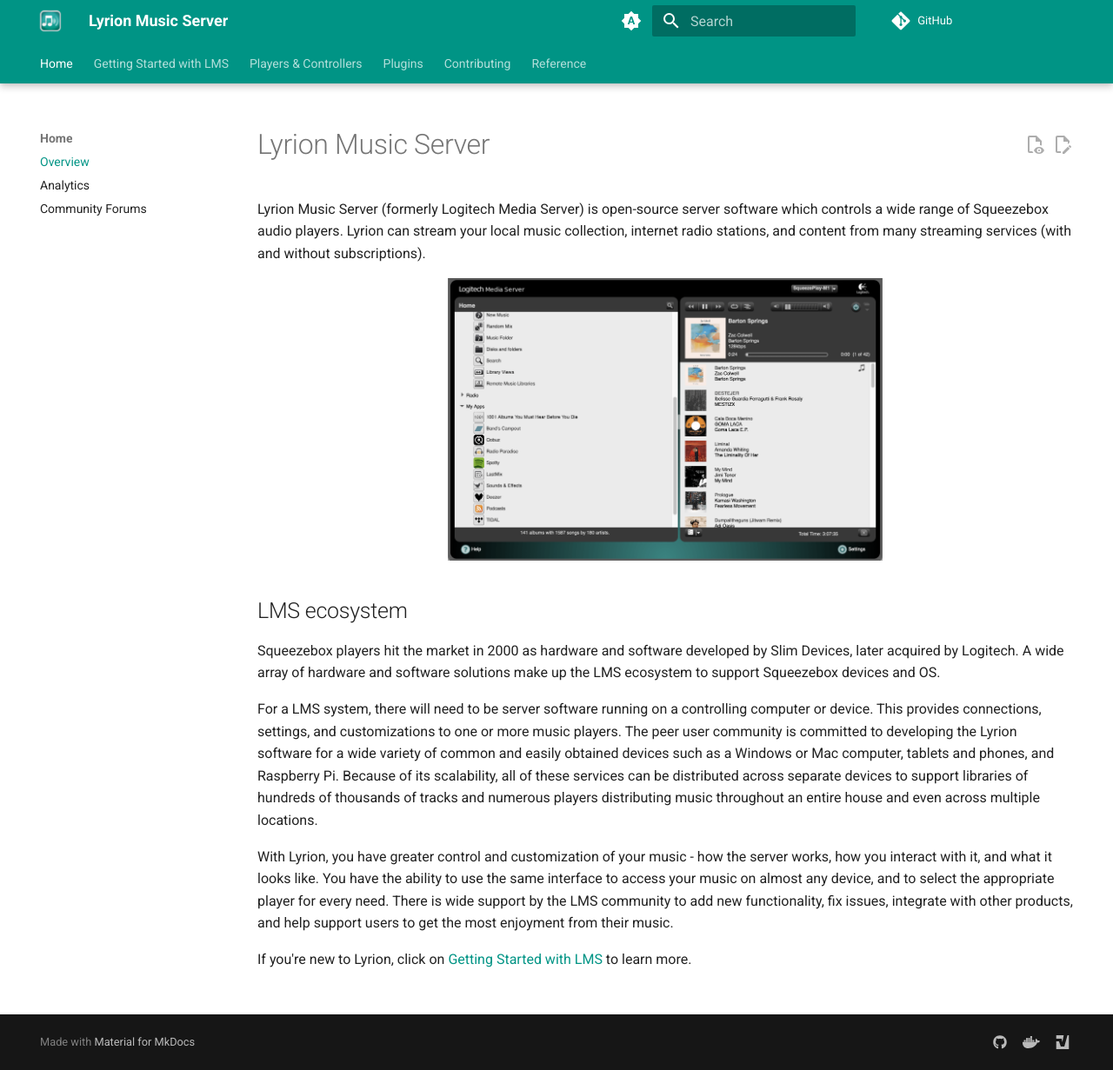
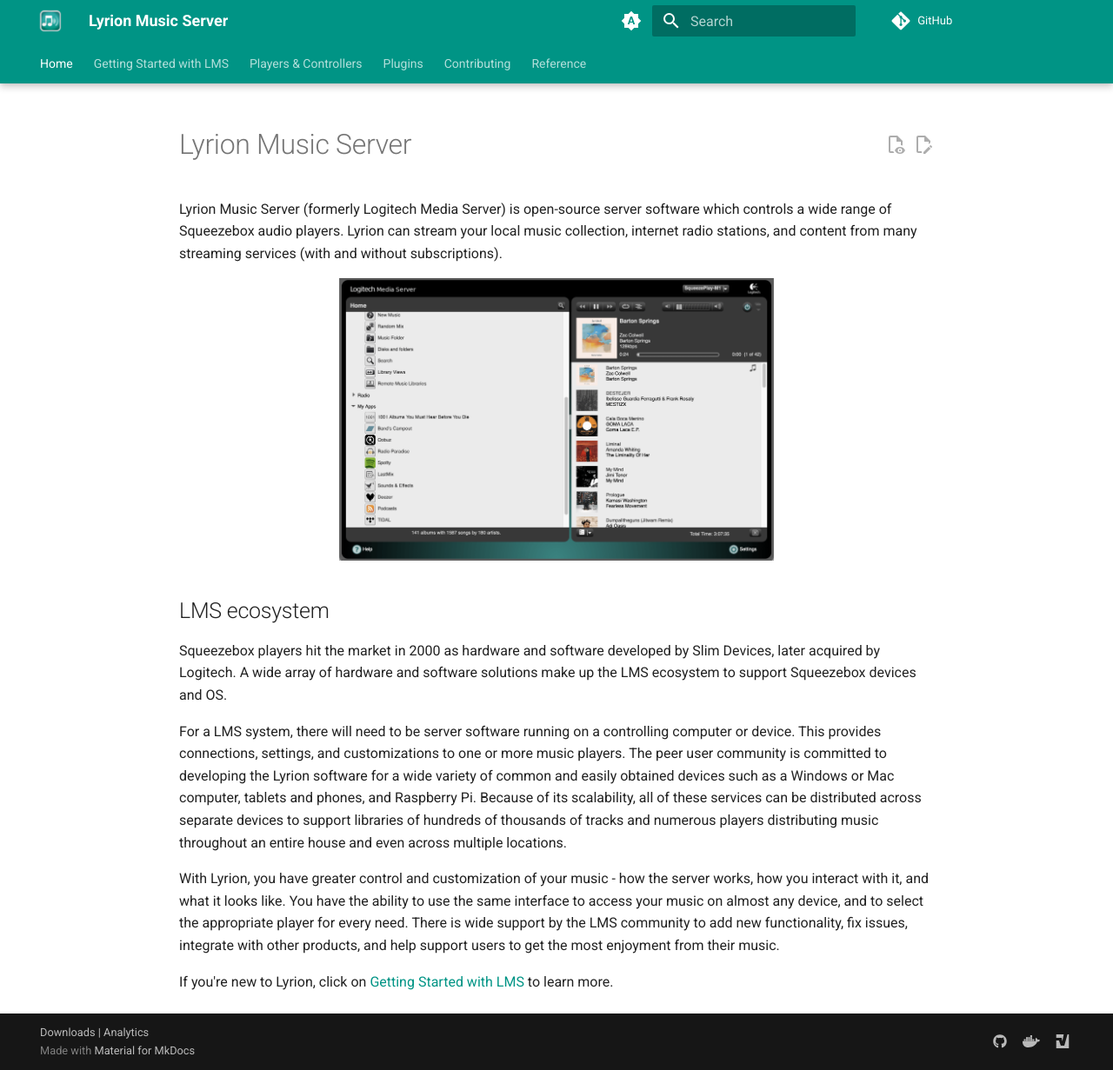
Before and after one commit to LMS-Community/lms-community.github.io, an MkDocs documentation site: the page built from docs/index.md, in a window 1280 px wide and 1231 px high. Shown: the whole window at 87% size. Built offline with MkDocs 1.6.1 and Material for MkDocs 9.7.7, drawn with Linux system fonts in a browser that asks for light colours; a script that is not in the unit is left out; plug-ins that fetch from the network failed and are left out; comment, search, counter and statistics services are not loaded.

Commit message:
Fix responsive nav (#57)

```diff
--- a/docs/index.md
+++ b/docs/index.md
@@ -1,9 +1,18 @@
 ---
 hide:
+  - navigation
   - toc
 layout: default
 title: Home
 ---
+
+<style>
+.md-content {
+  max-width: 900px;
+  margin-left: auto;
+  margin-right: auto;
+}
+</style>
 
 # Lyrion Music Server
 
--- a/mkdocs.yml
+++ b/mkdocs.yml
@@ -65,6 +65,8 @@
     - icon: simple/vbulletin
       link: https://forums.slimdevices.com
 
+copyright: <a href="/downloads">Downloads</a> | <a href="/analytics">Analytics</a>
+
 # tabbed content
 markdown_extensions:
   - admonition
@@ -83,10 +85,7 @@
       emoji_generator: !!python/name:material.extensions.emoji.to_svg
 
 nav:
-  - Home:
-    - Overview: index.md
-    - Analytics: analytics/index.md
-    - Community Forums: https://forums.slimdevices.com
+  - Home: index.md
   - Getting Started with LMS:
     - Download & Installation: getting-started/index.md
     - Migrate from UE Smart Radio:
@@ -129,9 +128,10 @@
     - Available Plugins: plugins/directory.md
     - Repository File Reference: reference/repository-dev.md
   - Contributing:
-    - contributing/index.md
+    - Overview: contributing/index.md
     - Reporting a bug: contributing/reporting-a-bug.md
     - Adding translations: contributing/adding-translations.md
+    - Community forums: https://forums.slimdevices.com/
   - Reference:
     - Lyrion Music Server: reference/lyrion-music-server.md
     - Command Line Interface (JSON/RPC):
```
Also changed, not shown: docs/contributing/index.md (+1 -0 lines).
